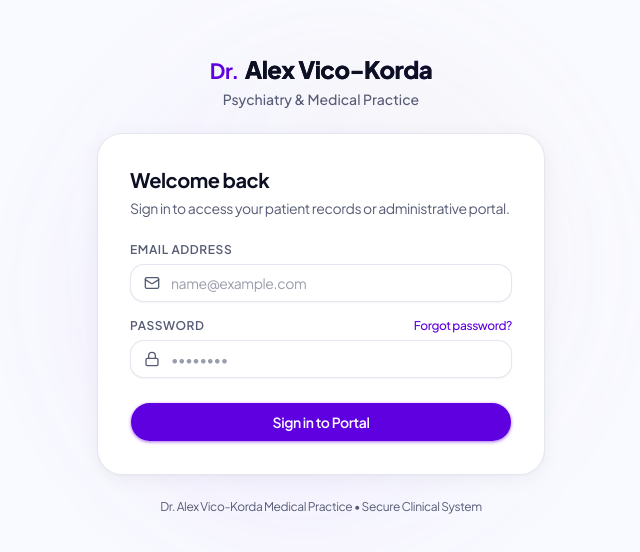
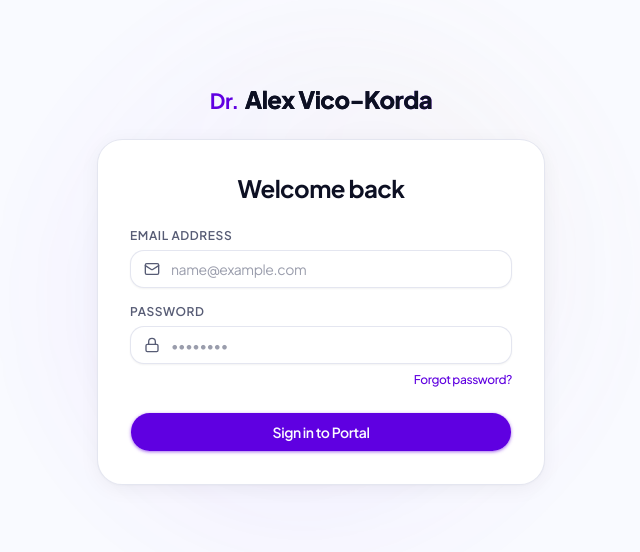
Before and after one commit to ram2ey/konero_clinic, a Next.js app: page /login in a window 1280 px wide. Shown: the part 116-668 px from the top of the page, without its empty margins (319-959 px from the left). Built offline with nearby package versions, Linux system fonts and the light colour scheme.

Commit message:
style(auth): polish login and forgot-password screens per UI requests

```diff
--- a/app/forgot-password/page.tsx
+++ b/app/forgot-password/page.tsx
@@ -29,16 +29,15 @@ export default function ForgotPasswordPage() {
         <div className="flex flex-col items-center text-center">
           <BrandLogo
             size="lg"
-            subtitle="Psychiatry & Medical Practice"
             className="items-center text-center"
           />
         </div>
 
         {/* Elevated Card */}
         <div className="rounded-2xl border border-border/80 bg-card p-7 sm:p-8 shadow-[0_4px_20px_0_rgba(0,0,0,0.05),0_1px_3px_0_rgba(0,0,0,0.03)] backdrop-blur-sm dark:shadow-[0_4px_20px_0_rgba(0,0,0,0.4)]">
-          <div className="mb-6">
-            <h1 className="text-xl font-bold tracking-tight text-foreground">Reset password</h1>
-            <p className="mt-1 text-xs sm:text-sm text-muted-foreground">
+          <div className="mb-6 text-center">
+            <h1 className="text-xl sm:text-2xl font-bold tracking-tight text-foreground">Reset password</h1>
+            <p className="mt-1.5 text-xs sm:text-sm text-muted-foreground">
               Enter your email address and we will send you a secure link to reset your account password.
             </p>
           </div>
@@ -83,7 +82,7 @@ export default function ForgotPasswordPage() {
                 </div>
               )}
 
-              <Button type="submit" size="lg" disabled={pending} className="mt-2 w-full font-semibold shadow-sm shadow-primary/25">
+              <Button type="submit" size="lg" disabled={pending} className="mt-2 w-full font-semibold shadow-sm shadow-primary/25 cursor-pointer">
                 {pending ? "Sending link…" : "Send reset link"}
               </Button>
             </form>
@@ -99,11 +98,6 @@ export default function ForgotPasswordPage() {
             </Link>
           </div>
         </div>
-
-        {/* Footer Subtext */}
-        <p className="text-center text-xs text-muted-foreground">
-          Dr. Alex Vico-Korda Medical Practice &bull; Secure Clinical System
-        </p>
       </div>
     </main>
   );
--- a/app/login/page.tsx
+++ b/app/login/page.tsx
@@ -29,18 +29,16 @@ export default function LoginPage() {
         <div className="flex flex-col items-center text-center">
           <BrandLogo
             size="lg"
-            subtitle="Psychiatry & Medical Practice"
             className="items-center text-center"
           />
         </div>
 
         {/* Elevated Login Card */}
         <div className="rounded-2xl border border-border/80 bg-card p-7 sm:p-8 shadow-[0_4px_20px_0_rgba(0,0,0,0.05),0_1px_3px_0_rgba(0,0,0,0.03)] backdrop-blur-sm dark:shadow-[0_4px_20px_0_rgba(0,0,0,0.4)]">
-          <div className="mb-6">
-            <h1 className="text-xl font-bold tracking-tight text-foreground">Welcome back</h1>
-            <p className="mt-1 text-xs sm:text-sm text-muted-foreground">
-              Sign in to access your patient records or administrative portal.
-            </p>
+          <div className="mb-6 text-center">
+            <h1 className="text-xl sm:text-2xl font-bold tracking-tight text-foreground">
+              Welcome back
+            </h1>
           </div>
 
           <form action={formAction} className="flex flex-col gap-4">
@@ -67,17 +65,9 @@ export default function LoginPage() {
             </div>
 
             <div>
-              <div className="flex items-baseline justify-between mb-1.5">
-                <label htmlFor="password" className="block text-xs font-semibold uppercase tracking-wider text-muted-foreground">
-                  Password
-                </label>
-                <Link
-                  href="/forgot-password"
-                  className="text-xs text-primary font-medium hover:underline underline-offset-4 transition-colors"
-                >
-                  Forgot password?
-                </Link>
-              </div>
+              <label htmlFor="password" className="block text-xs font-semibold uppercase tracking-wider text-muted-foreground mb-1.5">
+                Password
+              </label>
               <div className="relative">
                 <Lock className="pointer-events-none absolute left-3.5 top-1/2 -translate-y-1/2 size-4 text-muted-foreground" />
                 <input
@@ -90,6 +80,14 @@ export default function LoginPage() {
                   disabled={pending}
                   className={cn(inputClass, "pl-10")}
                 />
+              </div>
+              <div className="mt-2 flex justify-end">
+                <Link
+                  href="/forgot-password"
+                  className="text-xs text-primary font-medium hover:underline underline-offset-4 transition-colors"
+                >
+                  Forgot password?
+                </Link>
               </div>
               {state.fieldErrors?.password && (
                 <p className="mt-1.5 text-xs text-destructive font-medium">{state.fieldErrors.password[0]}</p>
@@ -105,7 +103,7 @@ export default function LoginPage() {
               </div>
             )}
 
-            <Button type="submit" size="lg" disabled={pending} className="mt-2 w-full font-semibold shadow-sm shadow-primary/25">
+            <Button type="submit" size="lg" disabled={pending} className="mt-2 w-full font-semibold shadow-sm shadow-primary/25 cursor-pointer">
               {pending ? (
                 <span className="flex items-center gap-2">
                   <span className="size-4 animate-spin rounded-full border-2 border-white border-t-transparent" />
@@ -117,11 +115,6 @@ export default function LoginPage() {
             </Button>
           </form>
         </div>
-
-        {/* Footer Subtext */}
-        <p className="text-center text-xs text-muted-foreground">
-          Dr. Alex Vico-Korda Medical Practice &bull; Secure Clinical System
-        </p>
       </div>
     </main>
   );
```
